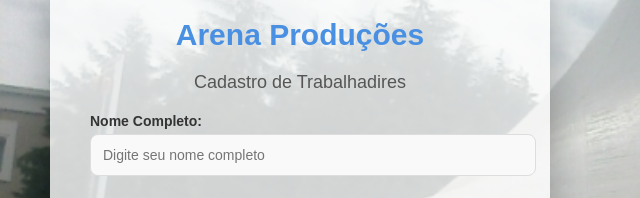
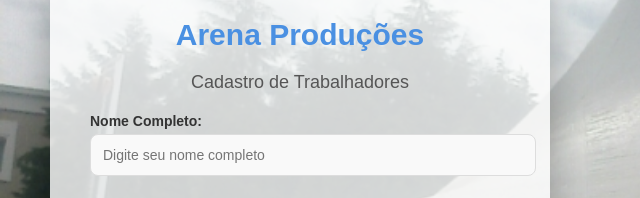
Before and after one commit to Luizotavio2/formulario_escala, a plain HTML site: page index.html in a window 1280 px wide. Shown: the part 145-343 px from the top of the page, 0-640 px from the left. Drawn offline with Linux system fonts and the light colour scheme.

Commit message:
Atualizar h2

```diff
--- a/index.html
+++ b/index.html
@@ -10,7 +10,7 @@
 <body>
     <div class="form-container">
         <h1>Arena Produções</h1>
-        <h2>Cadastro de Trabalhadires</h2>
+        <h2>Cadastro de Trabalhadores</h2>
 
         <form id="escalaForm">
             <label for="nome">Nome Completo:</label>
```
